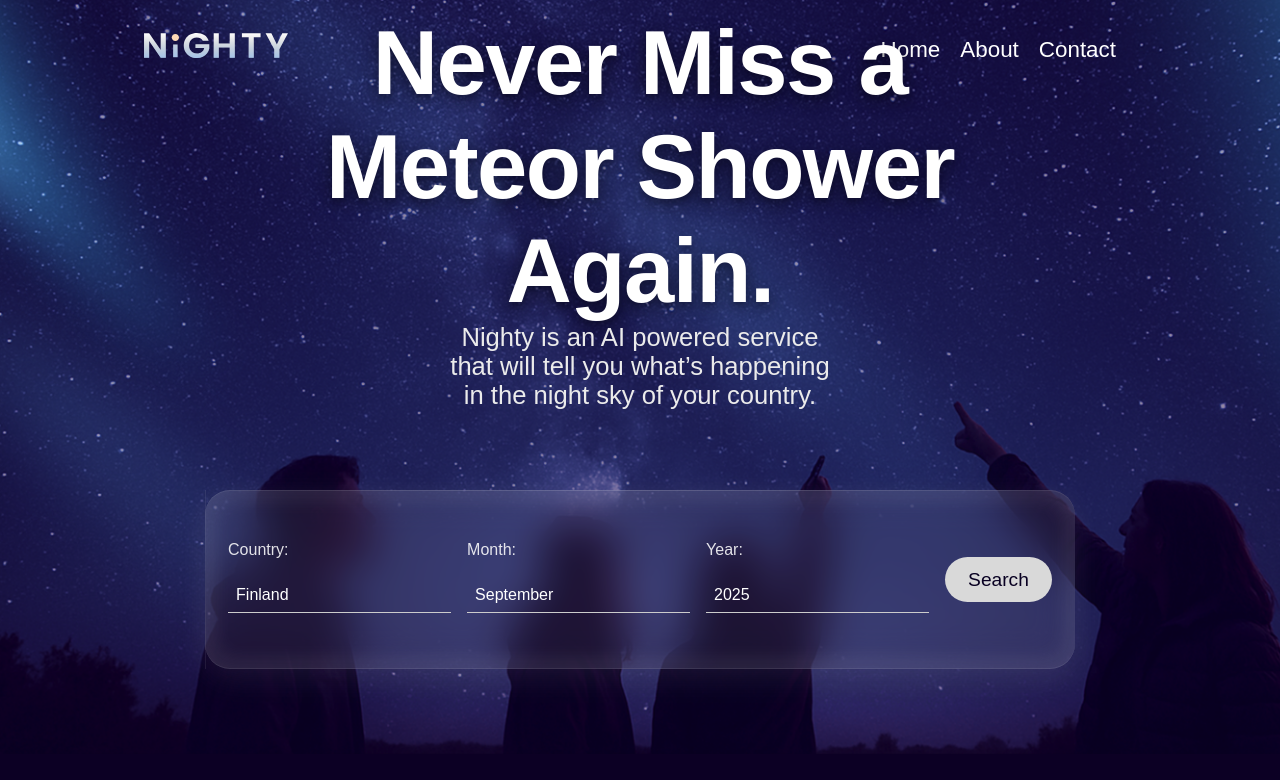
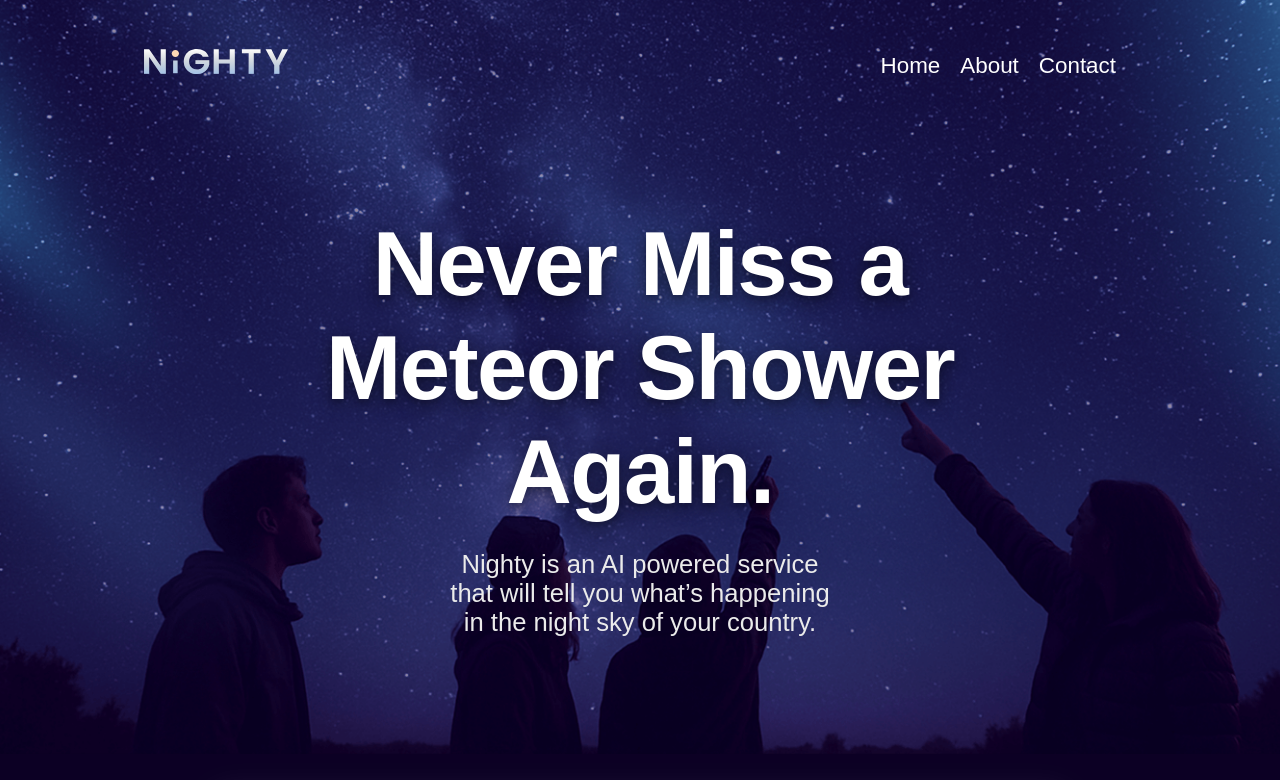
Before and after one commit to hamk-ai-autumn2025/jon_haataja_night-sky-app, a React (Vite) app in the folder night-sky-app/: page / in a window 1280 px wide. Shown: the top 780 px of the page. Built offline with nearby package versions, Linux system fonts and the light colour scheme; no server answers.

Commit message:
Add a compressed version of image. Modify search form.

```diff
--- a/night-sky-app/src/App.css
+++ b/night-sky-app/src/App.css
@@ -16,6 +16,8 @@ p {
   background: #0C0024;
   background-image: url('./assets/home-hero-bg.png');
   background-size: cover;
+  background-repeat: no-repeat;
+  background-position: center;
   min-height: 100vh;
 }
 
@@ -30,6 +32,8 @@ main {
   margin: auto;
   display: flex;
   flex-direction: column;
+  padding-top: 7em;
+  margin-bottom: 9em;
 }
 
 h1 {
@@ -54,6 +58,7 @@ h1 {
   line-height: normal;
   width: 30vw;
   margin: auto;
+  padding-top: 1em;
 }
 
 /* Button Styles */
@@ -127,6 +132,10 @@ h1 {
   text-align: start;
 }
 
+.search-form > .form-group {
+  margin-right: 1.5em;
+}
+
 .event-list {
   display: grid;
   gap: 1rem;
@@ -148,6 +157,7 @@ h1 {
 .input-label {
   margin-bottom: 1rem;
   font-weight: 500;
+  font-size: 1rem;
 }
 
 .input-field {
@@ -156,7 +166,7 @@ h1 {
   border-top: none;
   border-left: none;
   border-right: none;
-  font-size: 1rem;
+  font-size: 1.2rem;
   background: none;
   outline: none;
 }
@@ -176,7 +186,10 @@ nav {
   display: flex;
   justify-content: space-between;
   align-items: center;
-  padding: 2rem 5rem;
+  padding-top: 3em;
+  padding-bottom: 1em;
+  padding-left: 5em;
+  padding-right: 5em;
   width: 90vw;
   margin: auto;
 }
@@ -221,7 +234,6 @@ ul li a:hover {
 .home-container {
   display: flex;
   flex-direction: column;
-  justify-content: center;
   align-items: center;
   text-align: center;
   width: 90vw;
@@ -230,8 +242,6 @@ ul li a:hover {
 
 /* Glassmorphism card styles */
 .glass-card {
-  width: 68vw;
-  height: auto;
   background: rgba(255, 255, 255, 0.08);
   backdrop-filter: blur(21px);
   -webkit-backdrop-filter: blur(21px);
@@ -243,39 +253,16 @@ ul li a:hover {
     inset 0 0 20px 10px rgba(255, 255, 255, 0.08);
   position: relative;
   margin-top: 5em;
-  padding-top: 2em;
-  padding-bottom: 2em;
+  padding-top: 3em;
+  padding-bottom: 3em;
+  width: 68vw;
+  height: auto;
+  display: flex;
+  justify-content: space-evenly;
+  align-content: space-evenly;
 }
 
-.glass-card::before {
-  content: '';
-  position: absolute;
-  top: 0;
-  left: 0;
-  right: 0;
-  height: 1px;
-  background: linear-gradient(
-    90deg,
-    transparent,
-    rgba(255, 255, 255, 0.08),
-    transparent
-  );
-}
 
-.glass-card::after {
-  content: '';
-  position: absolute;
-  top: 0;
-  left: 0;
-  width: 1px;
-  height: 100%;
-  background: linear-gradient(
-    180deg,
-    rgba(255, 255, 255, 0.08),
-    transparent,
-    rgba(255, 255, 255, 0.08)
-  );
-}
 
 
 /* Media queries */
@@ -309,6 +296,7 @@ ul li a:hover {
     width: 100vw;
     padding-right: 1rem;
     padding-left: 1rem;
+    background-position: center;
   }
 
   nav {
@@ -351,5 +339,15 @@ ul li a:hover {
     width: 90vw;
     height: auto;
     margin-top: 2rem;
+    flex-direction: column;
   }
+
+  .search-form {
+    flex-direction: column;
+    gap: 0.5rem;
+  }
+
+  .search-form > .form-group {
+  margin-right: 0em;
 }
+}
--- a/night-sky-app/src/App.tsx
+++ b/night-sky-app/src/App.tsx
@@ -47,13 +47,13 @@ function App() {
 
     <nav>
         <input type="checkbox" id="check"></input>
-        <label htmlFor="check" className="checkbtn">
+        <div className="checkbtn">
           <svg xmlns="http://www.w3.org/2000/svg" width="16" height="16" fill="currentColor" className="bi bi-list" viewBox="0 0 16 16">
             <path fill-rule="evenodd" d="M2.5 12a.5.5 0 0 1 .5-.5h10a.5.5 0 0 1 0 1H3a.5.5 0 0 1-.5-.5m0-4a.5.5 0 0 1 .5-.5h10a.5.5 0 0 1 0 1H3a.5.5 0 0 1-.5-.5m0-4a.5.5 0 0 1 .5-.5h10a.5.5 0 0 1 0 1H3a.5.5 0 0 1-.5-.5"/>
           </svg>
-        </label>
+        </div>
         <label className="logo">
-        <img src={nightyLogo} alt="Nighty Logo" className='logo' />
+        <img src={nightyLogo} alt="Nighty Logo" className='Nighty logo' />
         </label>
         <ul>
             <li><a className="active" href="#">Home</a></li>
@@ -75,7 +75,9 @@ function App() {
 
         <div className="glass-card">
           <SearchForm onSearch={handleSearch} />
+        </div>
 
+        <div>
           {loading && <p>Loading events...</p>}
           {error && <p className="error">{error}</p>}
 
--- a/night-sky-app/src/components/Input.tsx
+++ b/night-sky-app/src/components/Input.tsx
@@ -7,9 +7,10 @@ interface InputProps {
   onChange: (e: React.ChangeEvent<HTMLInputElement>) => void;
   htmlFor: string;
   id: string;
+  placeholder?: string;
 }
 
-const Input: React.FC<InputProps> = ({ label, type, value, onChange, htmlFor, id }) => (
+const Input: React.FC<InputProps> = ({ label, type, value, onChange, htmlFor, id, placeholder }) => (
     <div className="form-group">
         <label
         htmlFor={htmlFor}
@@ -21,7 +22,8 @@ const Input: React.FC<InputProps> = ({ label, type, value, onChange, htmlFor, id
         value={value}
         onChange={onChange}
         id={id}
-        className="input-field">
+        className="input-field"
+        placeholder={placeholder}>
         </input>
     </div>
 );
--- a/night-sky-app/src/components/SearchForm.tsx
+++ b/night-sky-app/src/components/SearchForm.tsx
@@ -7,9 +7,9 @@ interface SearchFormProps {
 }
 
 export function SearchForm({ onSearch }: SearchFormProps) {
-  const [country, setCountry] = useState("Finland");
-  const [month, setMonth] = useState("September");
-  const [year, setYear] = useState("2025");
+  const [country, setCountry] = useState("");
+  const [month, setMonth] = useState("");
+  const [year, setYear] = useState("");
 
   function handleSubmit(e: React.FormEvent) {
     e.preventDefault();
@@ -19,28 +19,31 @@ export function SearchForm({ onSearch }: SearchFormProps) {
   return (
       <form onSubmit={handleSubmit} className="search-form">
         <Input
-          label="Country:"
+          label="Country"
           type="text"
           value={country}
           onChange={(e) => setCountry(e.target.value)}
           htmlFor="country"
           id="country"
+          placeholder="Enter country name"
         />
         <Input
-          label="Month:"
+          label="Month"
           type="text"
           value={month}
           onChange={(e) => setMonth(e.target.value)}
           htmlFor="month"
           id="month"
+          placeholder="Enter month name"
         />
         <Input
-          label="Year:"
+          label="Year"
           type="number"
           value={year}
           onChange={(e) => setYear(e.target.value)}
           htmlFor="year"
           id="year"
+          placeholder="Enter year"
         />
         <Button title="Search" disabled={false} type="submit" styleType="btn-primary" />
       </form>
```
Also changed, not shown: night-sky-app/src/assets/home-hero-bg.png.
